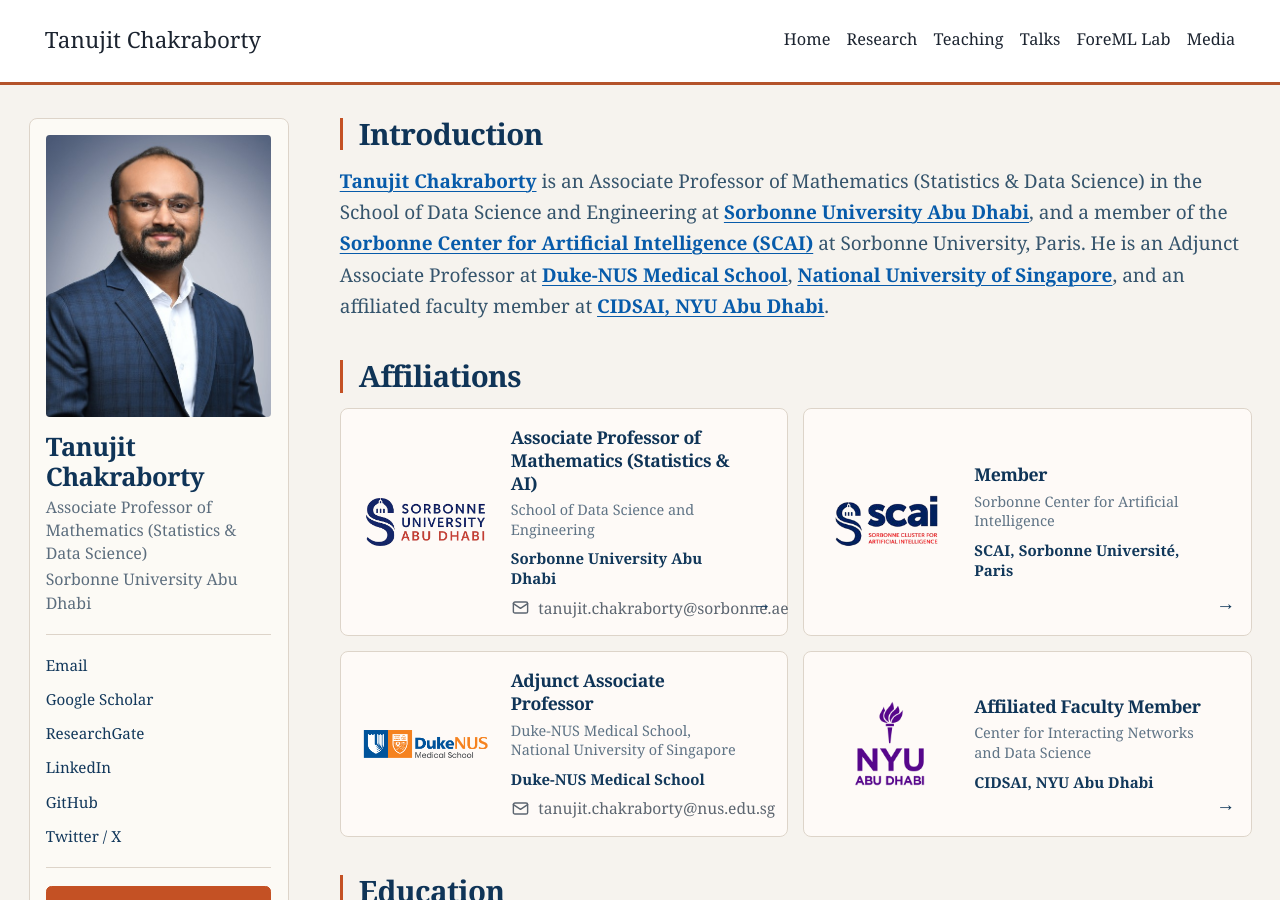
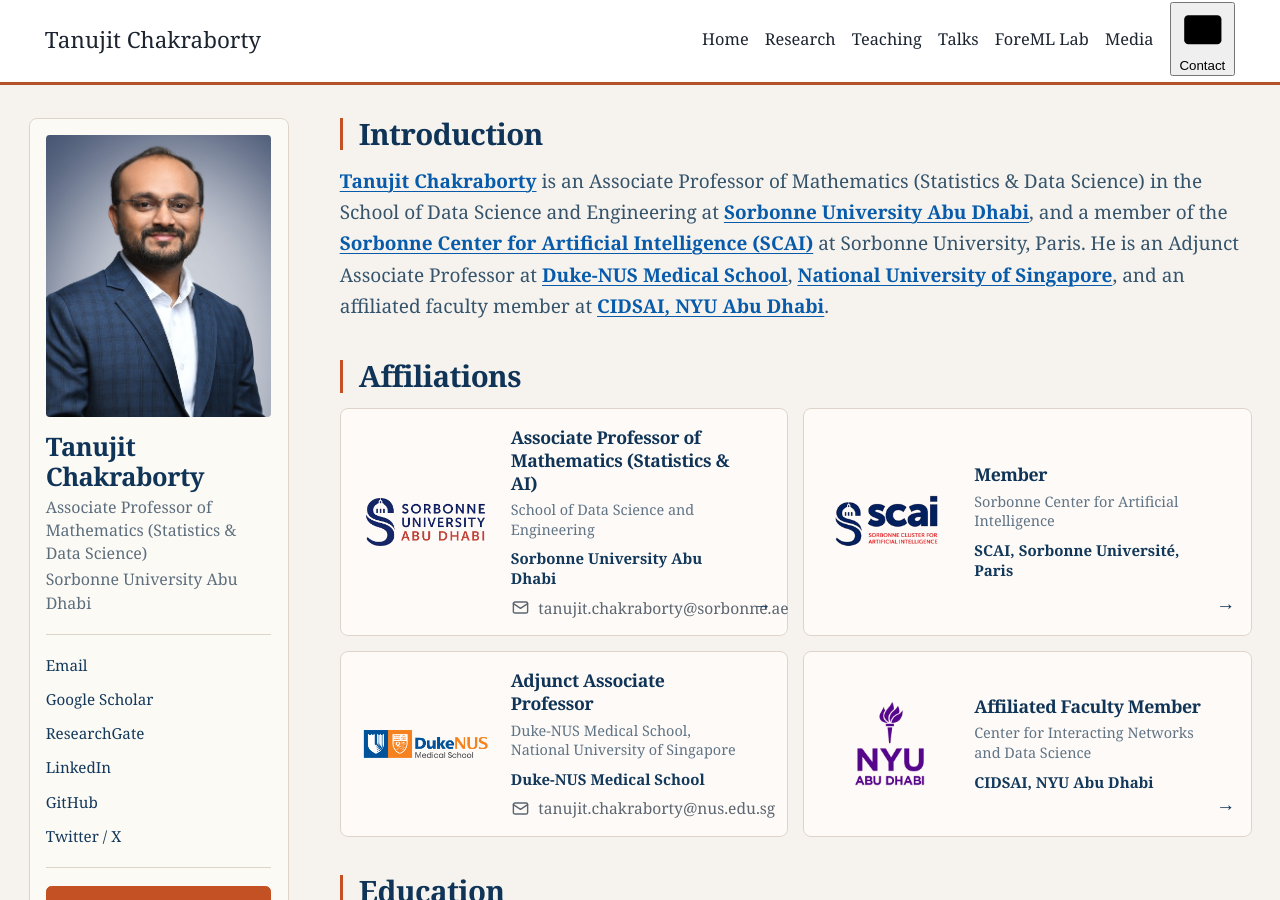
Before and after one commit to ctanujit/ctanujit.github.io, a Jekyll site: the page built from index.md, in a window 1280 px wide and 900 px high. Built offline with Jekyll 4.4.1, drawn with Linux system fonts in a browser that asks for light colours; some web fonts are replaced.

Commit message:
Refactor header HTML structure and improve formatting

```diff
--- a/_includes/header.html
+++ b/_includes/header.html
@@ -1,26 +1,199 @@
 <header class="site-header">
   <div class="wrap header-bar">
-    <p class="site-name"><a href="{{ '/' | relative_url }}">{{ site.data.profile.display_name | default: site.title }}</a></p>
-    <button type="button" class="nav-toggle" aria-expanded="false" aria-controls="site-nav">Menu</button>
+
+    <p class="site-name">
+      <a href="{{ '/' | relative_url }}">
+        {{ site.data.profile.display_name | default: site.title }}
+      </a>
+    </p>
+
+    <button
+      type="button"
+      class="nav-toggle"
+      aria-expanded="false"
+      aria-controls="site-nav"
+    >
+      Menu
+    </button>
+
     <nav id="site-nav" class="site-nav" aria-label="Primary">
       <ul class="nav-main">
+
         {% for item in site.data.navigation %}
         <li{% if item.children %} class="has-sub"{% endif %}>
+
           {% if item.url %}
-          <a href="{{ item.url | relative_url }}">{{ item.label }}</a>
+          <a href="{{ item.url | relative_url }}">
+            {{ item.label }}
+          </a>
           {% else %}
-          <button type="button" class="nav-label" aria-expanded="false">{{ item.label }}</button>
+          <button
+            type="button"
+            class="nav-label"
+            aria-expanded="false"
+          >
+            {{ item.label }}
+          </button>
           {% endif %}
+
           {% if item.children %}
           <ul>
             {% for child in item.children %}
-            <li><a href="{{ child.url | relative_url }}">{{ child.label }}</a></li>
+            <li>
+              <a href="{{ child.url | relative_url }}">
+                {{ child.label }}
+              </a>
+            </li>
             {% endfor %}
           </ul>
           {% endif %}
+
         </li>
         {% endfor %}
+
+
+        {% if page.url == "/" and site.data.contact and site.data.contact.enabled != false %}
+        <li class="contact-nav-item">
+
+          <button
+            type="button"
+            class="contact-trigger"
+            id="contact-trigger"
+            aria-expanded="false"
+            aria-controls="contact-panel"
+            aria-label="Open contact information"
+          >
+            <svg viewBox="0 0 24 24" aria-hidden="true">
+              <rect x="3" y="5" width="18" height="14" rx="2"></rect>
+              <path d="M3 7l9 6 9-6"></path>
+            </svg>
+
+            <span class="contact-trigger-mobile">Contact</span>
+          </button>
+
+        </li>
+        {% endif %}
+
       </ul>
     </nav>
+
+
+    {% if page.url == "/" and site.data.contact and site.data.contact.enabled != false %}
+    <aside
+      class="contact-panel"
+      id="contact-panel"
+      aria-label="Contact information"
+      hidden
+    >
+
+      <div class="contact-panel-header">
+
+        <h2>
+          {{ site.data.contact.title | default: "Contact" }}
+        </h2>
+
+        <button
+          type="button"
+          class="contact-panel-close"
+          id="contact-panel-close"
+          aria-label="Close contact information"
+        >
+          ×
+        </button>
+
+      </div>
+
+
+      <div class="contact-panel-body">
+
+        {% for section in site.data.contact.sections %}
+
+        <section class="contact-panel-section">
+
+          {% if section.heading %}
+          <h3>{{ section.heading }}</h3>
+          {% endif %}
+
+
+          <div class="contact-panel-items">
+
+            {% for item in section.items %}
+
+              {% if item.type == "email" %}
+
+              <a
+                class="contact-panel-item contact-panel-email"
+                href="mailto:{{ item.value }}"
+              >
+
+                <span class="contact-panel-icon" aria-hidden="true">
+                  <svg viewBox="0 0 24 24">
+                    <rect x="3" y="5" width="18" height="14" rx="2"></rect>
+                    <path d="M3 7l9 6 9-6"></path>
+                  </svg>
+                </span>
+
+                <span class="contact-panel-item-copy">
+                  <strong>{{ item.label }}</strong>
+                  <span>{{ item.value }}</span>
+                </span>
+
+              </a>
+
+
+              {% elsif item.type == "link" %}
+
+              <a
+                class="contact-panel-item contact-panel-link"
+                href="{{ item.url }}"
+                target="_blank"
+                rel="noopener noreferrer"
+              >
+
+                <span class="contact-panel-icon" aria-hidden="true">
+                  <svg viewBox="0 0 24 24">
+                    <path d="M10 13a5 5 0 0 0 7.5.5l2-2a5 5 0 0 0-7-7l-1.1 1.1"></path>
+                    <path d="M14 11a5 5 0 0 0-7.5-.5l-2 2a5 5 0 0 0 7 7l1.1-1.1"></path>
+                  </svg>
+                </span>
+
+                <span class="contact-panel-item-copy">
+                  <strong>{{ item.label }}</strong>
+                </span>
+
+                <span class="contact-panel-arrow" aria-hidden="true">→</span>
+
+              </a>
+
+
+              {% elsif item.type == "text" %}
+
+              <div class="contact-panel-item contact-panel-text">
+
+                <span class="contact-panel-item-copy">
+                  <strong>{{ item.label }}</strong>
+
+                  {% if item.value %}
+                  <span>{{ item.value }}</span>
+                  {% endif %}
+                </span>
+
+              </div>
+
+              {% endif %}
+
+            {% endfor %}
+
+          </div>
+
+        </section>
+
+        {% endfor %}
+
+      </div>
+
+    </aside>
+    {% endif %}
+
   </div>
 </header>
```
